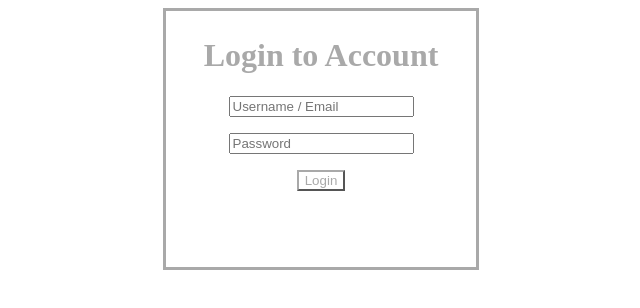
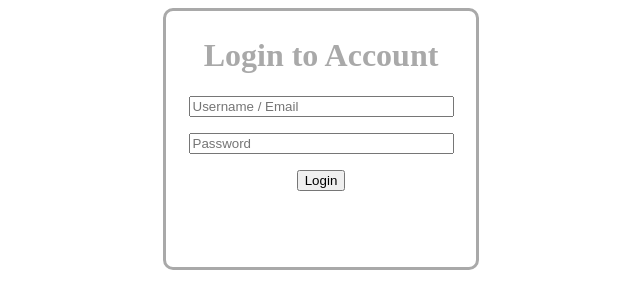
Before and after one commit to madelinegarner583/CS208-09.03, a website: page index.html in a window 1280 px wide. Shown: the whole page, without its empty margins (319-959 px from the left). Drawn offline with Linux system fonts and the light colour scheme; files that its build step writes are made by us from their sources.

Commit message:
Finished the lab!

```diff
--- a/index.html
+++ b/index.html
@@ -10,21 +10,21 @@
 </head>
 
 <body>
-  <form action="https://literate-goggles-x5qgxg5gg4jjcv7x7-8080.app.github.dev/" method="POST">
+  <form id="form" action="https://literate-goggles-x5qgxg5gg4jjcv7x7-8080.app.github.dev/" method="POST">
     <p>
       <h1>Login to Account</h1>
     </p>
     <p>
-      <input type="text" name="username" id="username" size="20" placeholder="Username / Email">
+      <input type="text" name="username" id="username" size="30" placeholder="Username / Email">
     </p>
     <p>
-      <input type="password" name="password" id="password" size="20" maxlength="15" placeholder="Password">
+      <input type="password" name="password" id="password" size="30" maxlength="20" placeholder="Password">
     </p>
     <p>
-      <input type="submit" value="Login" id="Login">
-      <script src="script.js"></script>
+      <button id="login">Login</Button>
     </p>
   </form>
+<script src="script.js"></script>
 </body>
 
 </html>
```
Also changed, not shown: dist/script.js, dist/style.css.
